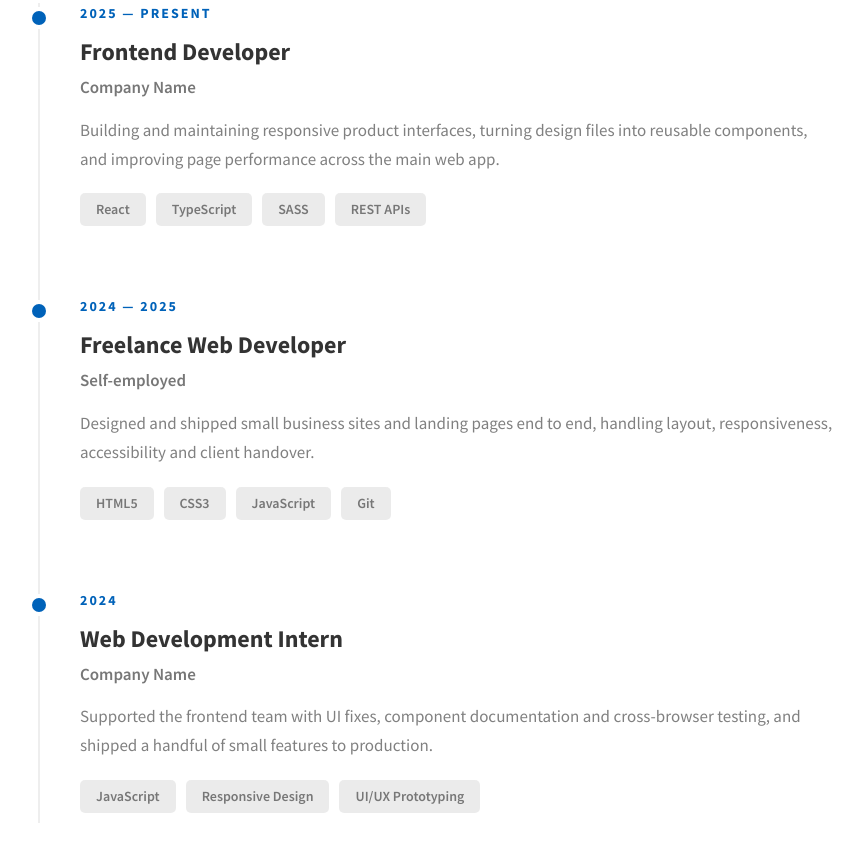
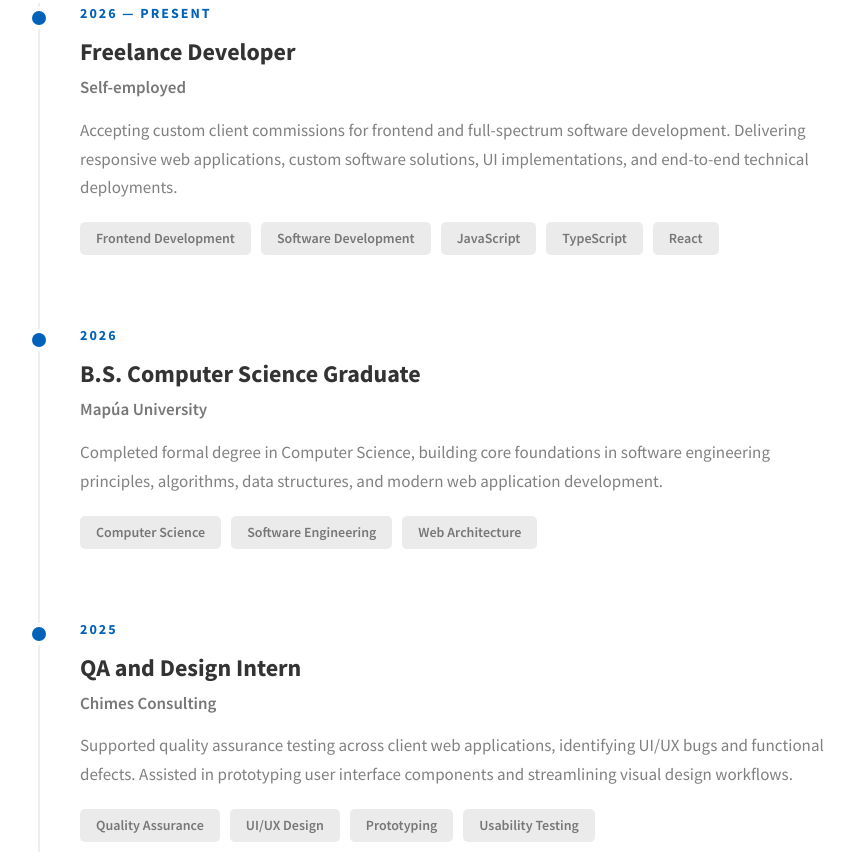
Before and after one commit to Torps101/Dela-Paz-Portfolio, a website: page index.html in a window 1280 px wide. Shown: the part 1282-2140 px from the top of the page, without its empty margins (202-1064 px from the left). Drawn offline with Linux system fonts and the light colour scheme.

Commit message:
Added Project

```diff
--- a/index.html
+++ b/index.html
@@ -200,7 +200,7 @@
       </div>
     </section>
 
-    <section id="experience" class="experience sec-pad">
+<section id="experience" class="experience sec-pad">
       <div class="main-container">
         <h2 class="heading heading-sec heading-sec__mb-bg">
           <span class="heading-sec__main">Experience</span>
@@ -211,46 +211,47 @@
 
         <div class="experience__timeline">
           <article class="experience__item">
-            <span class="experience__period">2025 &mdash; Present</span>
-            <h3 class="experience__role">Frontend Developer</h3>
-            <span class="experience__org">Company Name</span>
+            <span class="experience__period">2026 &mdash; Present</span>
+            <h3 class="experience__role">Freelance Developer</h3>
+            <span class="experience__org">Self-employed</span>
             <p class="experience__desc">
-              Building and maintaining responsive product interfaces, turning design files into reusable components, and improving page performance across the main web app.
+              Accepting custom client commissions for frontend and full-spectrum software development. Delivering responsive web applications, custom software solutions, UI implementations, and end-to-end technical deployments.
             </p>
             <div class="experience__stack">
+              <span class="experience__tag">Frontend Development</span>
+              <span class="experience__tag">Software Development</span>
+              <span class="experience__tag">JavaScript</span>
+              <span class="experience__tag">TypeScript</span>
               <span class="experience__tag">React</span>
-              <span class="experience__tag">TypeScript</span>
-              <span class="experience__tag">SASS</span>
-              <span class="experience__tag">REST APIs</span>
             </div>
           </article>
 
           <article class="experience__item">
-            <span class="experience__period">2024 &mdash; 2025</span>
-            <h3 class="experience__role">Freelance Web Developer</h3>
-            <span class="experience__org">Self-employed</span>
+            <span class="experience__period">2026</span>
+            <h3 class="experience__role">B.S. Computer Science Graduate</h3>
+            <span class="experience__org">Mapúa University</span>
             <p class="experience__desc">
-              Designed and shipped small business sites and landing pages end to end, handling layout, responsiveness, accessibility and client handover.
+              Completed formal degree in Computer Science, building core foundations in software engineering principles, algorithms, data structures, and modern web application development.
             </p>
             <div class="experience__stack">
-              <span class="experience__tag">HTML5</span>
-              <span class="experience__tag">CSS3</span>
-              <span class="experience__tag">JavaScript</span>
-              <span class="experience__tag">Git</span>
+              <span class="experience__tag">Computer Science</span>
+              <span class="experience__tag">Software Engineering</span>
+              <span class="experience__tag">Web Architecture</span>
             </div>
           </article>
 
           <article class="experience__item">
-            <span class="experience__period">2024</span>
-            <h3 class="experience__role">Web Development Intern</h3>
-            <span class="experience__org">Company Name</span>
+            <span class="experience__period">2025</span>
+            <h3 class="experience__role">QA and Design Intern</h3>
+            <span class="experience__org">Chimes Consulting</span>
             <p class="experience__desc">
-              Supported the frontend team with UI fixes, component documentation and cross-browser testing, and shipped a handful of small features to production.
+              Supported quality assurance testing across client web applications, identifying UI/UX bugs and functional defects. Assisted in prototyping user interface components and streamlining visual design workflows.
             </p>
             <div class="experience__stack">
-              <span class="experience__tag">JavaScript</span>
-              <span class="experience__tag">Responsive Design</span>
-              <span class="experience__tag">UI/UX Prototyping</span>
+              <span class="experience__tag">Quality Assurance</span>
+              <span class="experience__tag">UI/UX Design</span>
+              <span class="experience__tag">Prototyping</span>
+              <span class="experience__tag">Usability Testing</span>
             </div>
           </article>
         </div>
@@ -262,7 +263,7 @@
         <h2 class="heading heading-sec heading-sec__mb-bg">
           <span class="heading-sec__main">Projects</span>
           <span class="heading-sec__sub">
-            A selection of web development and frontend design projects I have built.
+            A selection of personal, software development and frontend design projects I have built.
           </span>
         </h2>
 
@@ -270,7 +271,7 @@
           <article class="projects__card">
             <div class="projects__card-img-cont">
               <img
-                src="./assets/jpeg/project-mockup-example.jpeg"
+                src="./assets/jpeg/accountrix.jpeg"
                 alt="Frontend Web Application Screenshot"
                 class="projects__card-img"
                 loading="lazy"
@@ -281,7 +282,7 @@
               <p class="projects__card-desc">
                 A responsive web app focused on dynamic UI components, state management, and optimized asset loading.
               </p>
-              <a href="./project-1.html" class="btn btn--theme projects__card-btn" target="_blank">Case Study</a>
+              <a href="./*" class="btn btn--theme projects__card-btn" target="_blank">Case Study</a>
             </div>
           </article>
 
@@ -341,7 +342,7 @@
           >
             <img src="./assets/svg/linkedin-ico.svg" alt="" class="contact__method-icon" />
             <span class="contact__method-label">LinkedIn</span>
-            <span class="contact__method-value">linkedin.com/in/torps101</span>
+            <span class="contact__method-value">https://www.linkedin.com/in/edward-dela-paz/</span>
           </a>
           <a
             href="https://discord.com/users/963663405875593227"
@@ -351,7 +352,7 @@
           >
             <img src="./assets/svg/discord-ico.svg" alt="" class="contact__method-icon" />
             <span class="contact__method-label">Discord</span>
-            <span class="contact__method-value">torps101</span>
+            <span class="contact__method-value">sprot5657</span>
           </a>
           <a href="mailto:Edwarddp04@gmail.com" class="contact__method">
             <img src="./assets/svg/gmail-ico.svg" alt="" class="contact__method-icon" />
```
Also changed, not shown: assets/png/accountrix.png (added).
